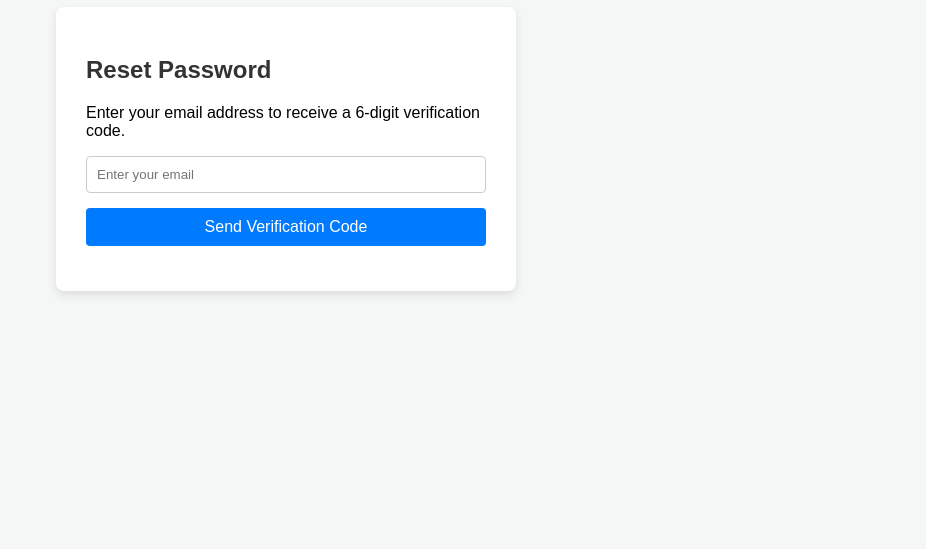
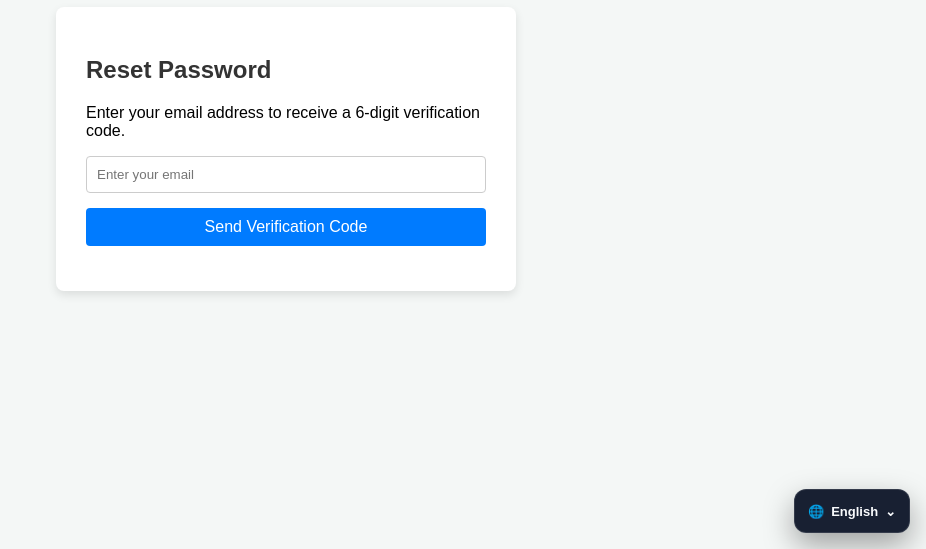
Before and after one commit to trustaisupport-alt/Trust-AI, a plain HTML site: page forgot-password.html in a window 1280 px wide. Shown: the part 251-800 px from the top of the page, without its empty margins (354-1280 px from the left). Drawn offline with Linux system fonts and the light colour scheme.

Commit message:
Add global-language.js script to forgot-password.html

```diff
--- a/forgot-password.html
+++ b/forgot-password.html
@@ -86,6 +86,6 @@
             }, 800);
         });
     </script>
-
+<script src="global-language.js"></script>
 </body>
 </html>
```
